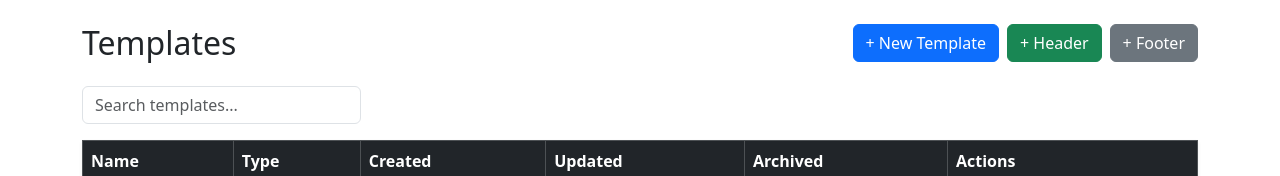
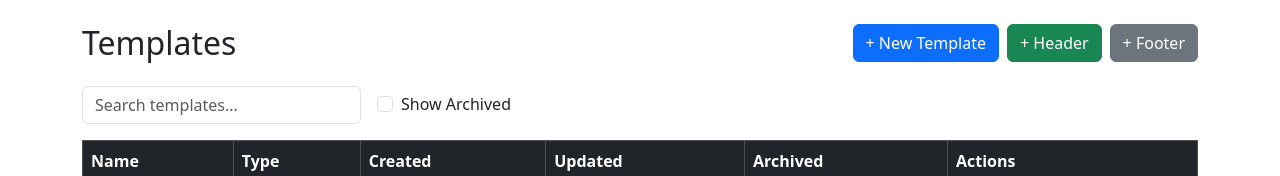
Before and after one commit to Avantika1327/text-editor, a React (Vite) app: page / in a window 1280 px wide. Shown: the top 176 px of the page. Built offline with nearby package versions, Linux system fonts and the light colour scheme.

Commit message:
add archive button in list page

```diff
--- a/src/components/TemplateList/TemplateList.tsx
+++ b/src/components/TemplateList/TemplateList.tsx
@@ -8,12 +8,14 @@ import {
 import type { TemplateItem as TItem } from "../../utils/templateStorage";
 
 // Icons
-import { FaEdit, FaTrash, FaEye } from "react-icons/fa";
+import { FaEdit, FaTrash, FaEye, FaArchive, FaBoxOpen } from "react-icons/fa";
 
 export default function TemplateList() {
   const navigate = useNavigate();
   const [templates, setTemplates] = useState<TItem[]>([]);
   const [query, setQuery] = useState("");
+
+  const [showArchived, setShowArchived] = useState(false); // ✅ show/hide archived
 
   const refresh = () => setTemplates(getTemplates());
 
@@ -32,9 +34,10 @@ export default function TemplateList() {
     refresh();
   };
 
-  const filtered = templates.filter((t) =>
-    t.name.toLowerCase().includes(query.toLowerCase())
-  );
+  const filtered = templates.filter((t) => {
+    if (!showArchived && t.archived) return false; // hide archived
+    return t.name.toLowerCase().includes(query.toLowerCase());
+  });
 
   return (
     <div className="container py-4">
@@ -59,13 +62,28 @@ export default function TemplateList() {
         </div>
       </div>
 
+      {/* Search + Show Archived */}
+      <div className="d-flex align-items-center mb-3 gap-3">
         <input
           type="text"
           placeholder="Search templates..."
-        className="form-control mb-3 w-25"
+          className="form-control w-25"
           value={query}
           onChange={(e) => setQuery(e.target.value)}
         />
+        <div className="form-check">
+          <input
+            type="checkbox"
+            id="showArchived"
+            className="form-check-input"
+            checked={showArchived}
+            onChange={(e) => setShowArchived(e.target.checked)}
+          />
+          <label className="form-check-label" htmlFor="showArchived">
+            Show Archived
+          </label>
+        </div>
+      </div>
 
       <div className="table-responsive shadow-sm">
         <table className="table table-bordered align-middle">
@@ -115,9 +133,9 @@ export default function TemplateList() {
                     className="btn btn-sm btn-warning"
                     onClick={() => navigate(`/builder/${t.id}`)}
                   >
-                    <FaEdit />                   </button>
+                    <FaEdit />
+                  </button>
 
-                  {/* Preview / View button */}
                   <button
                     className="btn btn-sm btn-info text-white"
                     onClick={() => navigate(`/preview/${t.id}`)}
@@ -126,12 +144,13 @@ export default function TemplateList() {
                   </button>
 
                   <button
-                    className={`btn btn-sm ${
+                    className={`btn btn-sm d-flex align-items-center ${
                       t.archived ? "btn-secondary" : "btn-outline-secondary"
                     }`}
                     onClick={() => onArchiveToggle(t.id, t.archived)}
                   >
-                    {t.archived ? "Unarchive" : "Archive"}
+                    {t.archived ? <FaBoxOpen className="me-1" /> : <FaArchive className="me-1" />}
+                    {t.archived ? "" : ""}
                   </button>
 
                   <button
```
Lines whose indentation alone changed are shown as unchanged.
